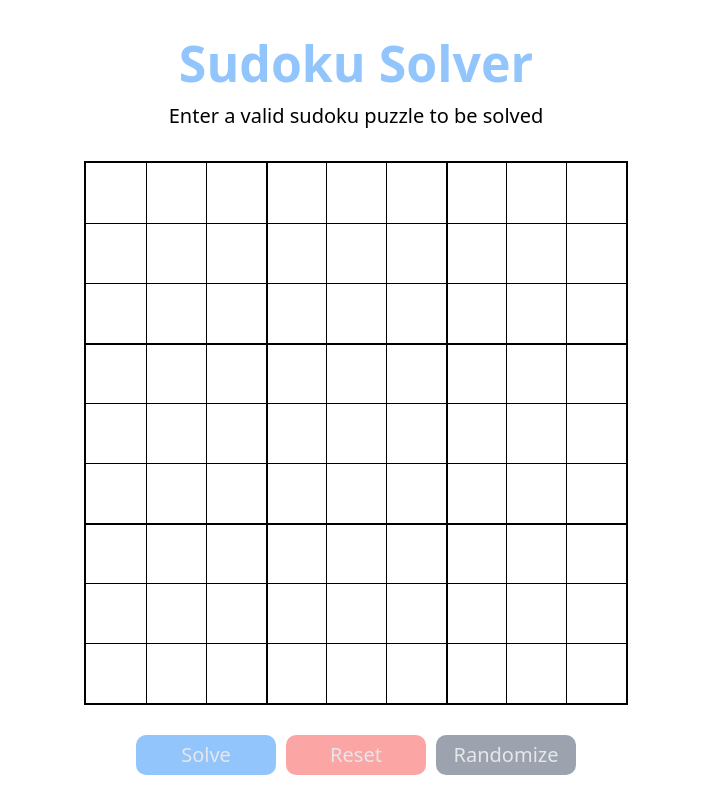
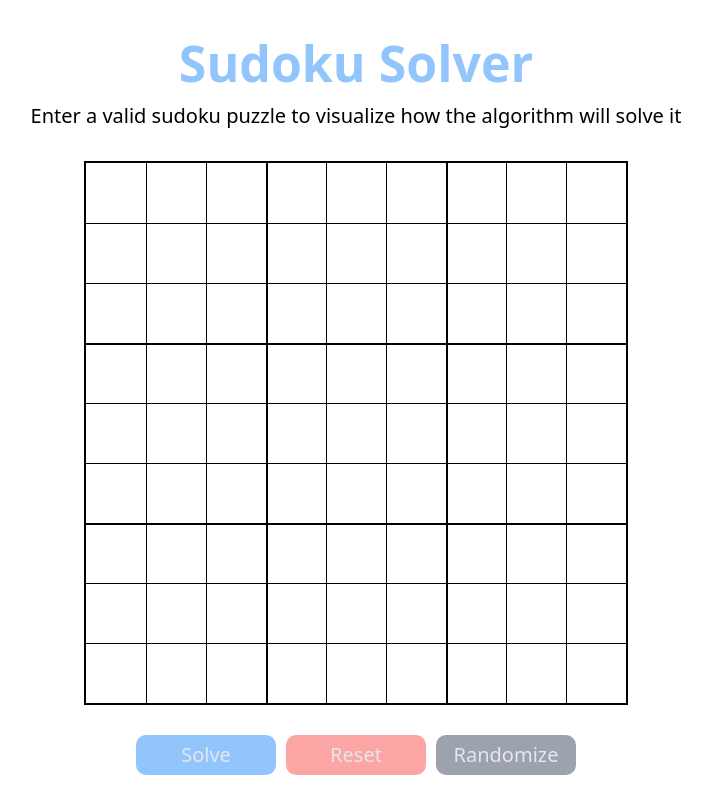
Before and after one commit to washingtonfbueno/Sudoku-solver, a React (Vite) app: page / in a window 1280 px wide. Shown: the whole page, without its empty margins (284-994 px from the left). Built offline with nearby package versions, Linux system fonts and the light colour scheme.

Commit message:
changed the message

```diff
--- a/src/App.tsx
+++ b/src/App.tsx
@@ -77,12 +77,13 @@ function App() {
     return (
         <SudokuContext.Provider value={{ grid, handleChangedValue, solved }}>
             <div className="flex flex-col h-screen items-center justify-center space-y-12 font-sans">
-                <div className="flex flex-col items-center">
+                <div className="flex flex-col items-center max-w-[800px] px-24">
                     <h1 className="text-blue-300 text-[5rem] font-[700]">
                         Sudoku Solver
                     </h1>
                     <p className="text-[2rem] text-black font-[300]">
-                        Enter a valid sudoku puzzle to be solved
+                        Enter a valid sudoku puzzle to visualize how the
+                        algorithm will solve it
                     </p>
                 </div>
 
```
